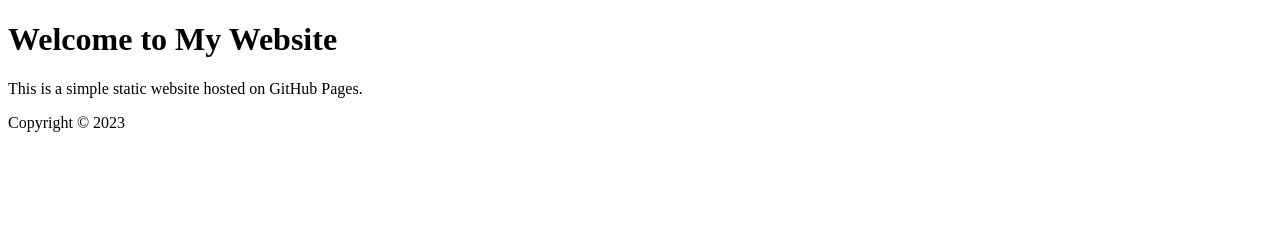
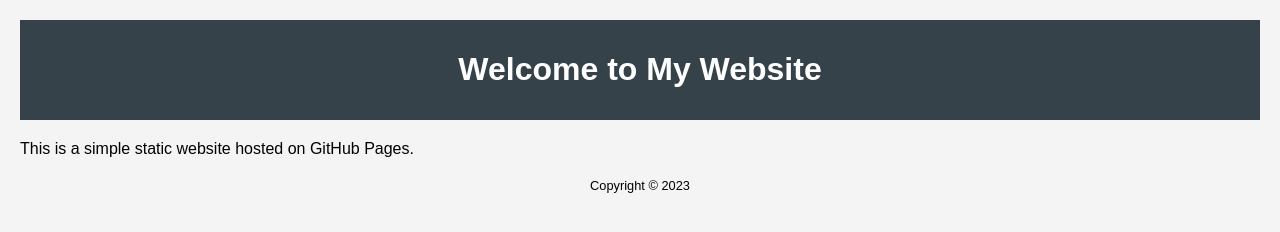
Before and after one commit to mikee-cell/task-5, a plain HTML site: page index.html in a window 1280 px wide. Drawn offline with Linux system fonts and the light colour scheme.

Commit message:
Update styles.css

```diff
--- a/styles.css
+++ b/styles.css
@@ -1 +1,23 @@
-body {\n    font-family: Arial, sans-serif;\n    background-color: #f4f4f4;\n    margin: 0;\n    padding: 20px;\n}\nheader {\n    background: #35424a;\n    color: white;\n    padding: 10px 0;\n    text-align: center;\n}\nmain {\n    margin: 20px 0;\n}\nfooter {\n    text-align: center;\n    margin-top: 20px;\n    font-size: 0.8em;\n}
+body {
+    font-family: Arial, sans-serif;
+    background-color: #f4f4f4;
+    margin: 0;
+    padding: 20px;
+}
+
+header {
+    background: #35424a;
+    color: white;
+    padding: 10px 0;
+    text-align: center;
+}
+
+main {
+    margin: 20px 0;
+}
+
+footer {
+    text-align: center;
+    margin-top: 20px;
+    font-size: 0.8em;
+}
```
